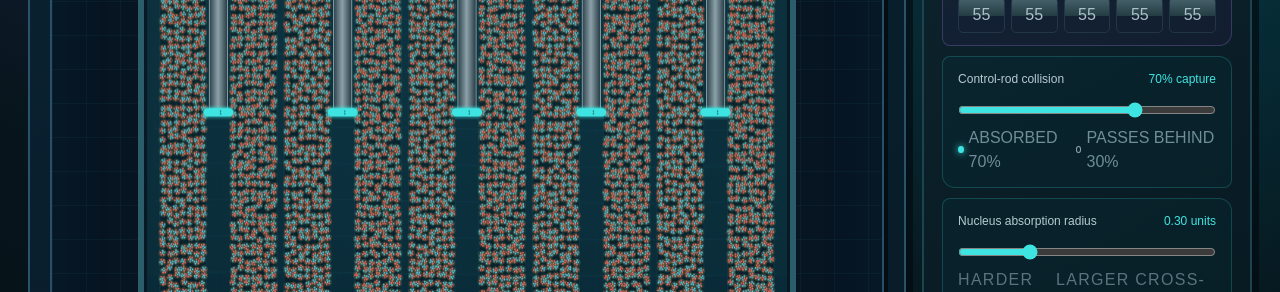
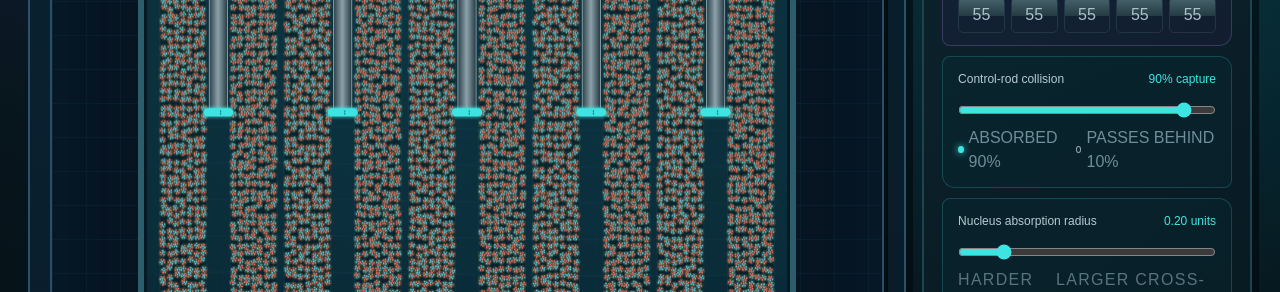
Before and after one commit to awm11/nuclear-reactor, a React (Vite) app: page / in a window 1280 px wide. Shown: the part 508-800 px from the top of the page. Built offline with nearby package versions, Linux system fonts and the light colour scheme.

Commit message:
Update reactor interaction defaults

```diff
--- a/app/page.tsx
+++ b/app/page.tsx
@@ -20,7 +20,8 @@ import {
 import { FUEL_ASSEMBLY_COUNT, ReactorSimulation, TOTAL_NUCLEI, type Telemetry } from '@/components/reactor-simulation';
 
 const DEFAULT_RODS = [55, 55, 55, 55, 55];
-const DEFAULT_NUCLEUS_INTERACTION_RADIUS = 0.3;
+const DEFAULT_ROD_ABSORPTION = 90;
+const DEFAULT_NUCLEUS_INTERACTION_RADIUS = 0.2;
 const TEMPERATURE_WARNING = 350;
 const SCRAM_TEMPERATURE = 380;
 const EMPTY_TELEMETRY: Telemetry = {
@@ -38,7 +39,7 @@ export default function Home() {
   const [started, setStarted] = useState(false);
   const [scramming, setScramming] = useState(false);
   const [speed, setSpeed] = useState(1);
-  const [rodAbsorption, setRodAbsorption] = useState(70);
+  const [rodAbsorption, setRodAbsorption] = useState(DEFAULT_ROD_ABSORPTION);
   const [nucleusInteractionRadius, setNucleusInteractionRadius] = useState(DEFAULT_NUCLEUS_INTERACTION_RADIUS);
   const [pulseVersion, setPulseVersion] = useState(0);
   const [resetVersion, setResetVersion] = useState(0);
@@ -84,7 +85,7 @@ export default function Home() {
     setRunning(false);
     setStarted(false);
     setScramming(false);
-    setRodAbsorption(70);
+    setRodAbsorption(DEFAULT_ROD_ABSORPTION);
     setNucleusInteractionRadius(DEFAULT_NUCLEUS_INTERACTION_RADIUS);
     setSelectedFuelRod(null);
     setReplacementFuelRod(null);
```
